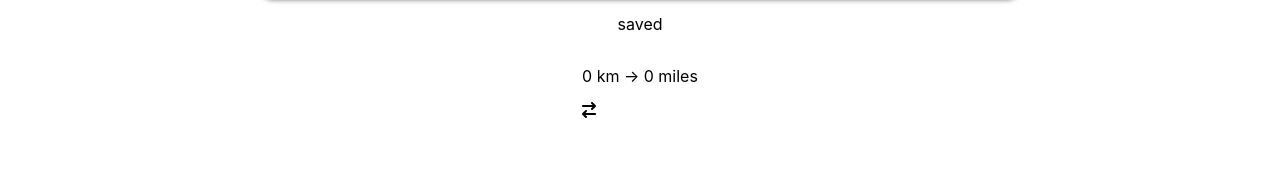
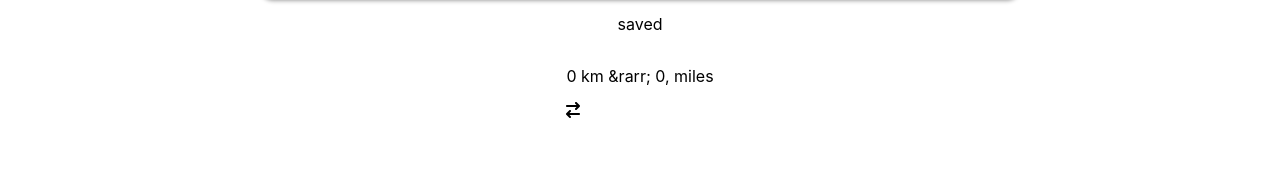
Before and after one commit to tomasrobino/unit-converter, a React (Create React App) app: page / in a window 1280 px wide. Both pictures are taken after a click on the picture 289 px from the left and 206 px from the top of the page. Shown: the part 269-441 px from the top of the page. Built offline with nearby package versions, Linux system fonts and the light colour scheme.

Commit message:
addition & deletion of saved working

```diff
--- a/src/Convert.js
+++ b/src/Convert.js
@@ -7,12 +7,10 @@ export default function Convert(props) {
 
     function handleSaving() {
         props.setSaved([...props.saved,
-            <div key={props.saved.length} id={props.saved.length}>
-                <p>{typed} {currentUnit} &rarr; {result}</p>
-                <img src={exchange} alt="" className='deleteImg'/>
-            </div>
+            `${typed} ${currentUnit} &rarr; ${result}`
         ]);
     }
+
 
 
     function handleSelection(e) {
--- a/src/Main.js
+++ b/src/Main.js
@@ -1,14 +1,9 @@
-import { useEffect, useState } from 'react';
+import { useState } from 'react';
 import Convert from './Convert';
 import Saved from './Saved';
 
 export default function Main() {
     const [saved, setSaved] = useState([]);
-
-    useEffect(() => {
-        console.log(saved);
-    }, [saved])
-
 
     return (
         <div className="main">
--- a/src/Saved.js
+++ b/src/Saved.js
@@ -1,22 +1,25 @@
-import { useEffect } from "react";
+import exchange from './exchange.svg';
 
 export default function Saved(props) {
-    useEffect(() => {
-
-    });
 
     function handleDeletion(e) {
-        //console.log(e.target.parentNode.firstChild.textContent);
-        props.setSaved(props.saved.filter( (elem, i) => {
-            //console.log(elem);
-            return elem.firstChild.textContent !== e.target.parentNode.firstChild.textContent;
-        }));
+        let a = [...props.saved];
+        a.splice(e.target.parentNode.id, 1);
+        props.setSaved(a);
     }
 
+    let saved = [];
+    props.saved.forEach((element, i) => {
+        saved.push(
+        <div key={i} id={i} onClick={handleDeletion}>
+            <p>{props.saved[i]}</p>
+            <img src={exchange} alt="" className='deleteImg'/>
+        </div>)
+    });
 
     return (
         <div>
-            {props.saved}
+            {saved}
         </div>
     )
 }
```
